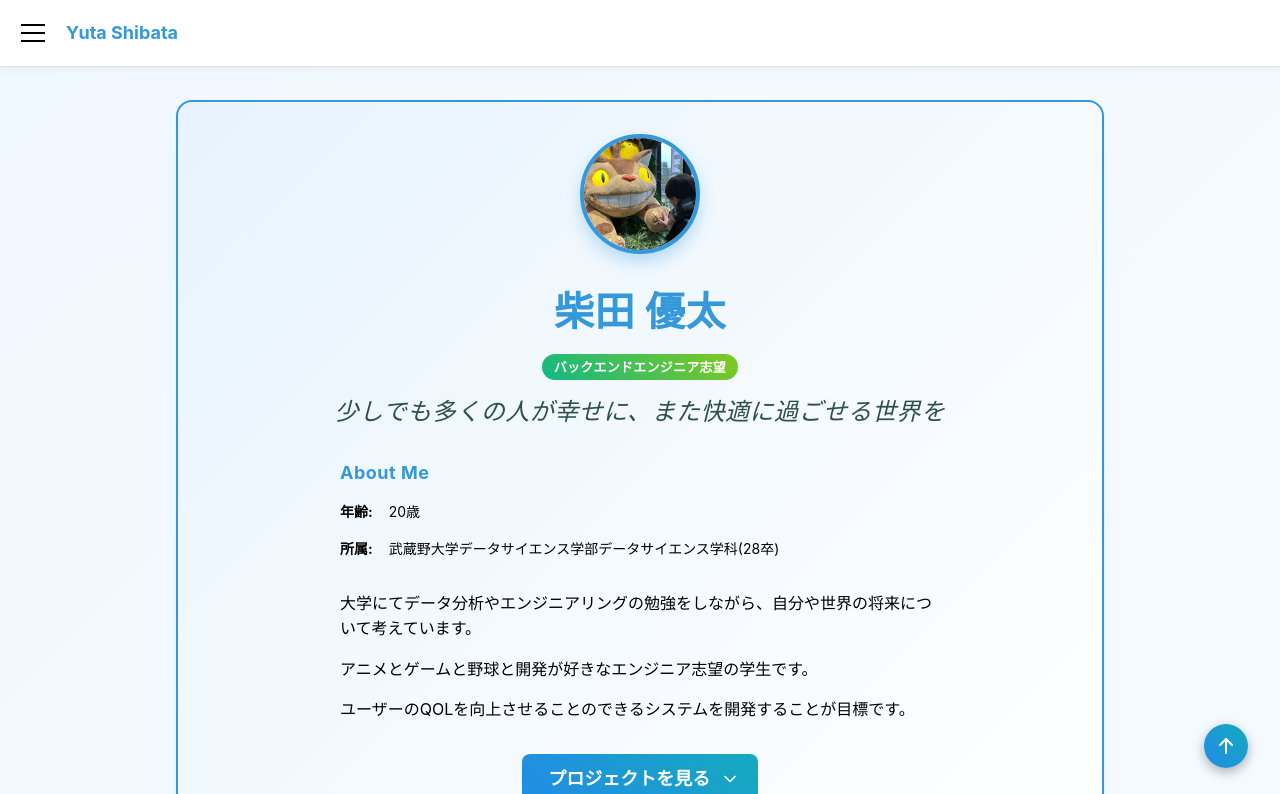
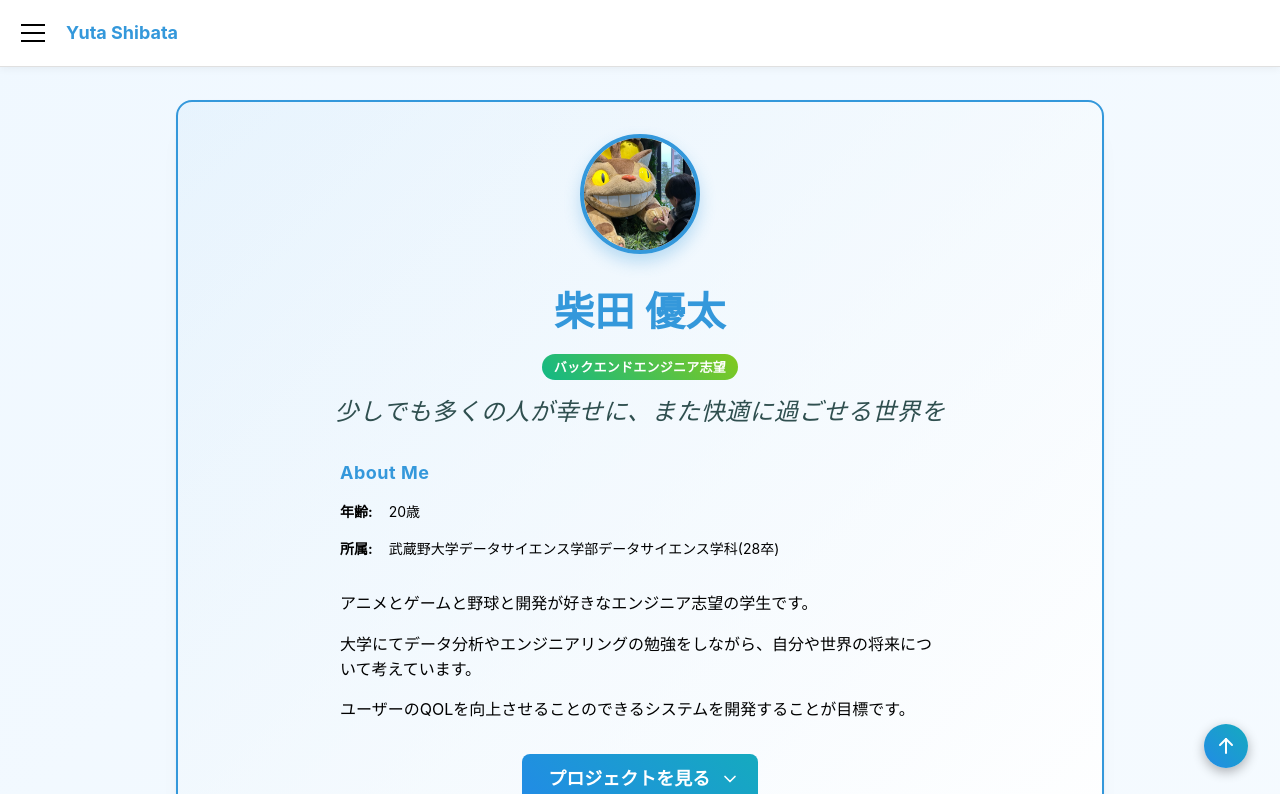
Before and after one commit to Yuu0413s/portfolio, a React (Vite) app: page / in a window 1280 px wide. Shown: the top 794 px of the page. Built offline with nearby package versions, Linux system fonts and the light colour scheme; no server answers.

Commit message:
chore : またまた自己紹介を修正

```diff
--- a/src/components/about.tsx
+++ b/src/components/about.tsx
@@ -84,10 +84,10 @@ const AboutSection = () => {
                         </Group>
 
                         <Text mt="md">
-                            大学にてデータ分析やエンジニアリングの勉強をしながら、自分や世界の将来について考えています。
+                            アニメとゲームと野球と開発が好きなエンジニア志望の学生です。
                         </Text>
                         <Text>
-                            アニメとゲームと野球と開発が好きなエンジニア志望の学生です。
+                            大学にてデータ分析やエンジニアリングの勉強をしながら、自分や世界の将来について考えています。
                         </Text>
                         <Text>
                             ユーザーのQOLを向上させることのできるシステムを開発することが目標です。
```
